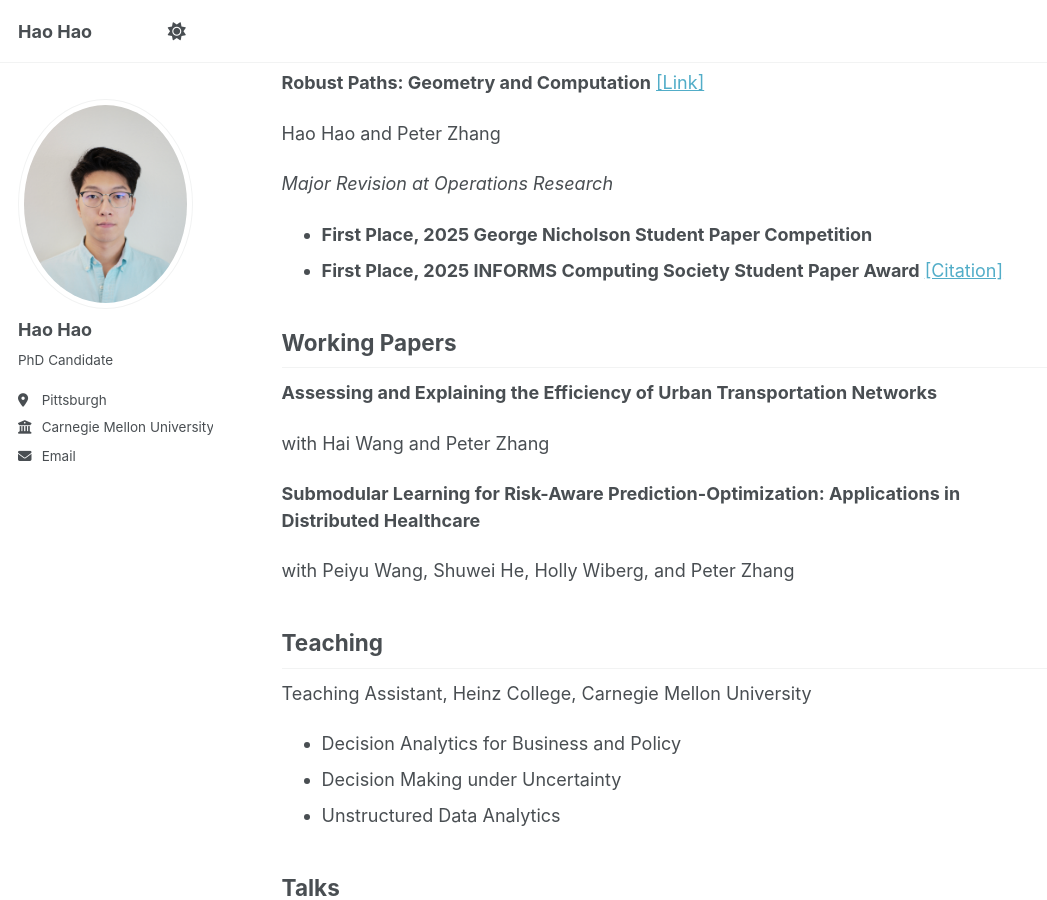
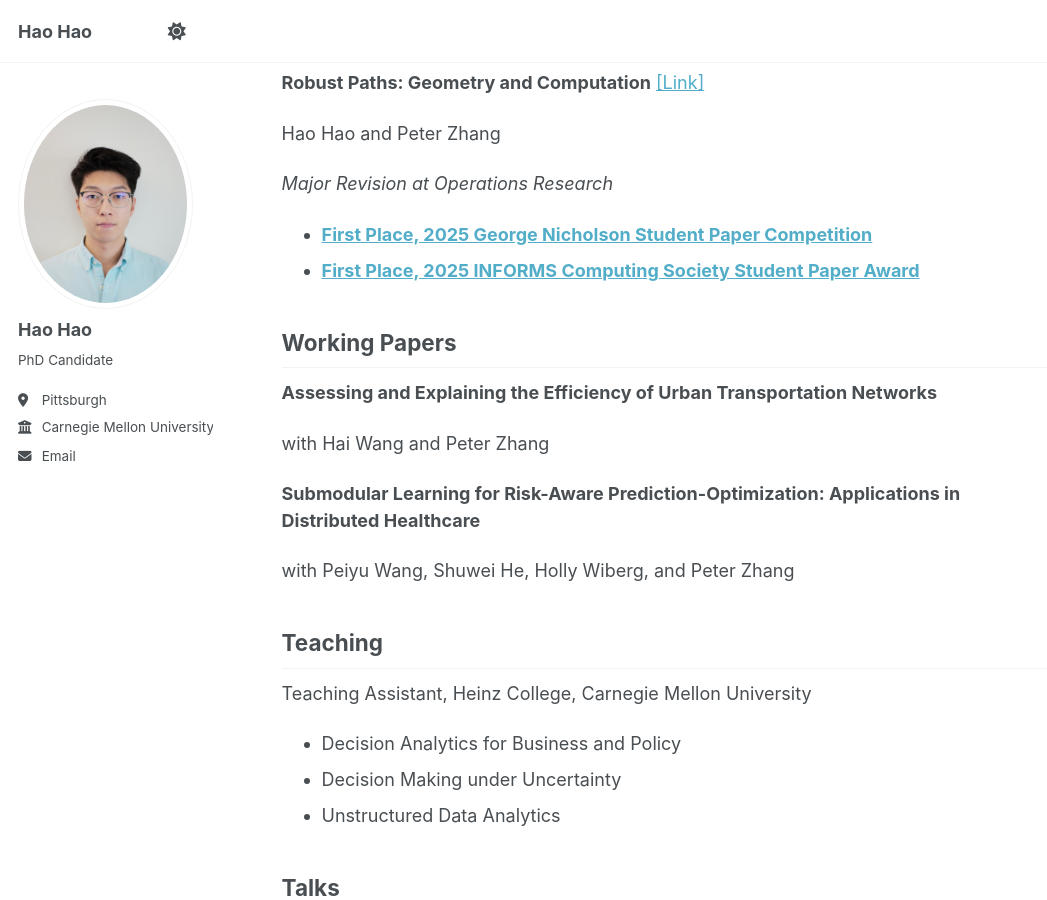
Before and after one commit to haohaocmu/haohaocmu.github.io, a Jekyll site: the page built from _pages/about.md, in a window 1280 px wide and 900 px high, scrolled down 457 px. Shown: the whole window, without its empty margins (0-1047 px from the left). Built offline with Jekyll 4.4.1, drawn with Linux system fonts in a browser that asks for light colours; a script that is not in the unit is left out.

Commit message:
Update about.md

```diff
--- a/_pages/about.md
+++ b/_pages/about.md
@@ -22,8 +22,8 @@ Hao Hao and Peter Zhang
 
 *Major Revision at Operations Research*
 
-- **First Place, 2025 George Nicholson Student Paper Competition**
-- **First Place, 2025 INFORMS Computing Society Student Paper Award** [[Citation]](https://connect.informs.org/discussion/congratulations-to-hao-hao-on-winning-the-2025-ics-student-paper-award-as-well-as-to-thomas-hbner-runner-up-yupeng-wu-and-matas-villagra-honorable-mentions-1)
+- [**First Place, 2025 George Nicholson Student Paper Competition**](https://www.informs.org/Recognizing-Excellence/INFORMS-Prizes/George-Nicholson-Student-Paper-Competition)
+- [**First Place, 2025 INFORMS Computing Society Student Paper Award**](https://connect.informs.org/discussion/congratulations-to-hao-hao-on-winning-the-2025-ics-student-paper-award-as-well-as-to-thomas-hbner-runner-up-yupeng-wu-and-matas-villagra-honorable-mentions-1)
 
 ## Working Papers
 
```
